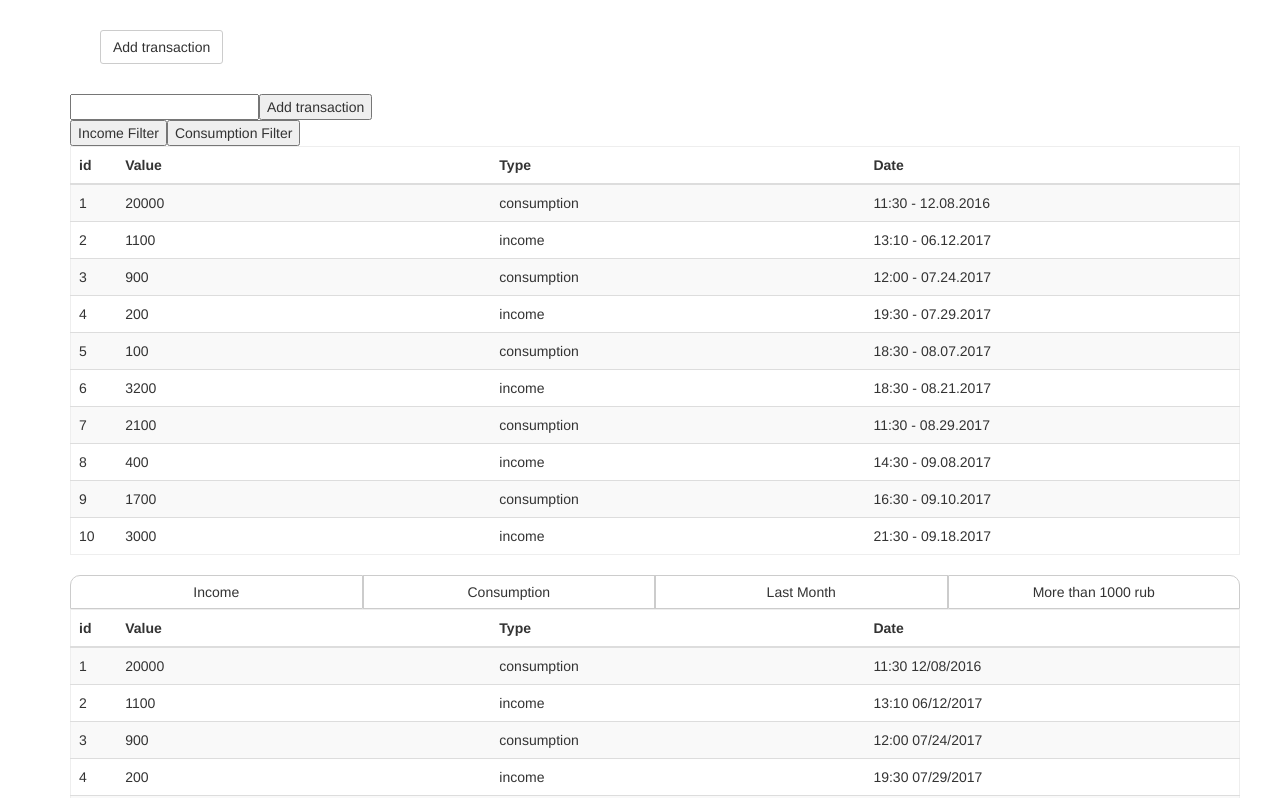
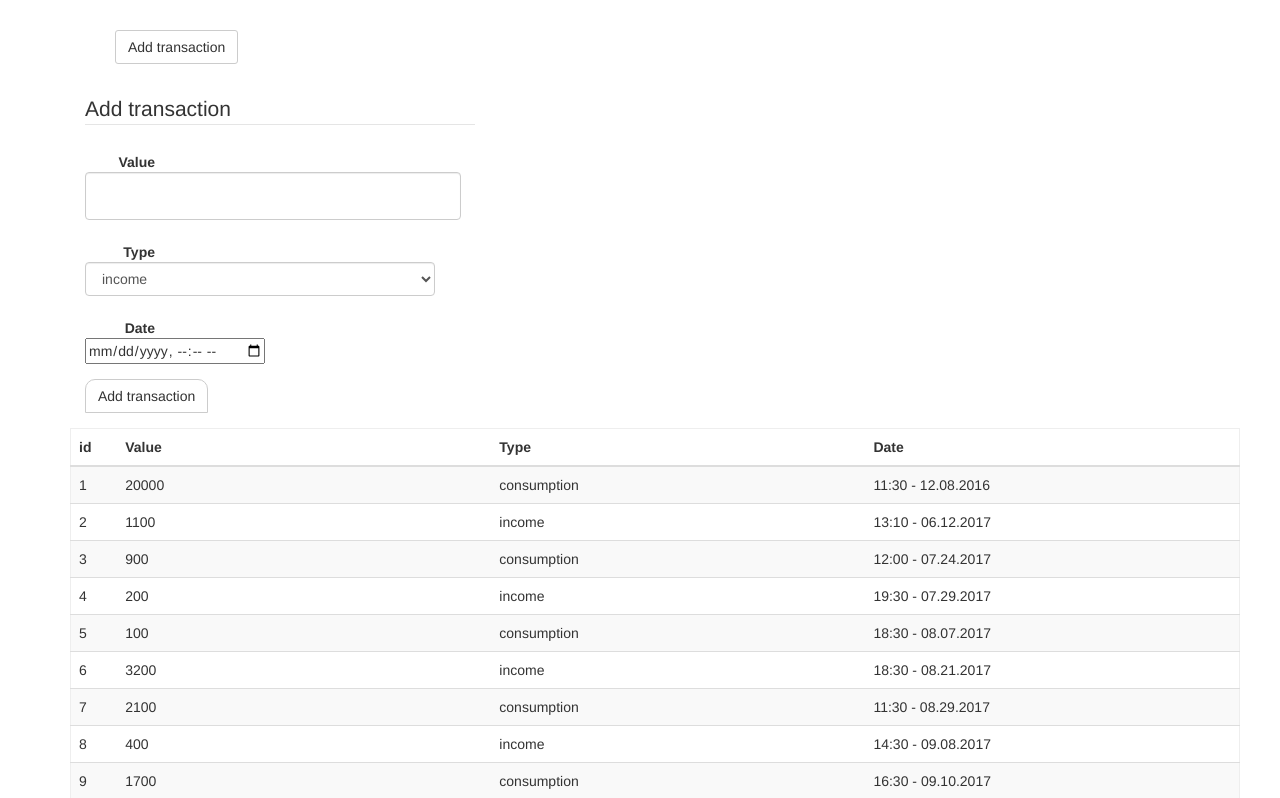
Before and after one commit to Whaledevelop/Transactions, a React (Create React App) app: page /#/ in a window 1280 px wide. Shown: the top 798 px of the page. Built offline with nearby package versions, Linux system fonts and the light colour scheme.

Commit message:
Added add form

```diff
--- a/src/AddForm.js
+++ b/src/AddForm.js
@@ -6,14 +6,56 @@ import './App.css';
 export class AddForm extends Component {
   render () {
     return (
-      <div>
-        <h1> Hi </h1>
-          <div>
-            <Link to="/">
-                <button type="button" className="btn btn-default" id="addButton">Transaction List</button>
-            </Link>
-          </div>
+  <div className="container">
+      <div className="col-md-12 col-lg-12">
+          <div className="col-lg-4">
+              <div>
+                <Link to="/">
+                    <button type="button" className="btn btn-default" id="addButton">Transaction List</button>
+                </Link>
+              </div>
+              <form className="form-horizontal">
+                  <fieldset>
+                      <legend>Add transaction</legend>
+                      <div className="form-group">
+                          <label htmlFor="inputValue" className="col-lg-2 control-label">Value</label>
+                          <div className="col-lg-10">
+                              <input type="text" id="inputValue" className="form-control"
+                                //ref={(input) => { this.inputValue = input }}
+                              />
+                          </div>
+                      </div>
+                      <div className="form-group">
+                          <label htmlFor="selectType" className="col-lg-2 control-label">Type</label>
+                          <div className="col-lg-10">
+                              <select id="selectType" className="form-control"
+                                //ref={input => {this.inputType = input}}
+                              >
+                                  <option>income</option>
+                                  <option>consumption</option>
+                              </select>
+                          </div>
+                      </div>
+                      <div className="form-group">
+                          <label htmlFor="inputDate" className="col-lg-2 control-label">Date</label>
+                          <div className="col-lg-10">
+                              <input type="datetime-local" id="inputDate" max="2030-12-30T00:00"
+                                    //ref={(input) => { this.inputDate = input }}
+                              />
+                          </div>
+                      </div>
+                      <div className="form-group">
+                          <div className="col-lg-10">
+                              <button type="submit" className="btn btn-default"
+                                  //onClick={this.addTransaction.bind(this)}
+                              >Add transaction</button>
+                          </div>
+                      </div>
+                  </fieldset>
+              </form>
+        </div>
       </div>
+    </div>
     )
   }
 }
--- a/src/App.js
+++ b/src/App.js
@@ -7,82 +7,63 @@ import './bootstrap.css';
 import './App.css';
 
 import TransactionsTable from './TransactionsTable';
-import transactionsList from './transactionsList';
-import Filters from './Filters';
-
 
 class App extends Component {
-  constructor(props) {
-    super(props);
-    this.state = {
-                    incomeFilter: false,
-                    consumptionFilter: false,
-                    lastMonthFilter: false,
-                    moreThanFilter: false
+  addTransaction() {
+    let newTransaction = {
+        value: this.inputValue.value,
+        type: this.inputType.value,
+        date: moment(this.inputDate.value).format('HH:mm - DD.MM.YYYY')
     }
-      this.handleFilters = this.handleFilters.bind(this);
-  }
-
-  handleFilters(newIncomeFilter, newConsumptionFilter,
-     newLastMonthFilter, newMoreThanFilter) {
-      this.setState({
-          incomeFilter: newIncomeFilter,
-          consumptionFilter: newConsumptionFilter,
-          lastMonthFilter: newLastMonthFilter,
-          moreThanFilter: newMoreThanFilter
-      });
-  }
-
-  addTransaction() {
-    this.props.onAddTransaction(this.transactionInput.value, this.props.transactions);
-    this.transactionInput.value = '';
+    this.props.onAddTransaction(newTransaction, this.props.transactions);
+    this.inputValue.value = '';
   }
 
   render () {
-    const filterTransactions = () => {
-        let filteredTransactions =  transactionsList;
-        if (this.state.incomeFilter || this.state.consumptionFilter ||
-          this.state.lastMonthFilter || this.state.moreThanFilter) {
-            if (this.state.incomeFilter) {
-              filteredTransactions = filteredTransactions.filter(transaction =>
-                 transaction.type === 'income');
-            }
-            if (this.state.consumptionFilter) {
-              filteredTransactions = filteredTransactions.filter (transaction =>
-                 transaction.type === 'consumption');
-            }
-            if (this.state.lastMonthFilter) {
-              const monthAgo = moment().subtract(30, 'days').format('YYMMDD');
-              filteredTransactions = filteredTransactions.filter(transaction =>
-                moment(transaction.date).format('YYMMDD') > monthAgo);
-            }
-            if (this.state.moreThanFilter) {
-              filteredTransactions = filteredTransactions.filter (transaction =>
-                transaction.value > 1000);
-            }
-        }
-        return filteredTransactions.map(transaction => {
-                        return <TransactionsTable
-                                  transaction={transaction}
-                                  key={transaction.id}/>
-        })
-    };
-
    return (
       <div className="container">
           <div className="col-md-12 col-lg-12">
+              <div className="col-lg-4">
                   <div>
                       <Link to="/add">
                           <button type="button" className="btn btn-default" id="addButton">Add transaction</button>
                       </Link>
                   </div>
-              <div>
-                    <input type="text" ref={(input) => { this.transactionInput = input }} />
-                    <button onClick={this.addTransaction.bind(this)}>Add transaction</button>
+                  <form className="form-horizontal">
+                      <fieldset>
+                          <legend>Add transaction</legend>
+                          <div className="form-group">
+                              <label htmlFor="inputValue" className="col-lg-2 control-label">Value</label>
+                              <div className="col-lg-10">
+                                  <input type="text" id="inputValue" className="form-control"
+                                    ref={(input) => { this.inputValue = input }} />
                               </div>
-              <div>
-                  <button>Income Filter</button>
-                  <button>Consumption Filter</button>
+                          </div>
+                          <div className="form-group">
+                              <label htmlFor="selectType" className="col-lg-2 control-label">Type</label>
+                              <div className="col-lg-10">
+                                  <select id="selectType" className="form-control"
+                                    ref={input => {this.inputType = input}}>
+                                      <option>income</option>
+                                      <option>consumption</option>
+                                  </select>
+                              </div>
+                          </div>
+                          <div className="form-group">
+                              <label htmlFor="inputDate" className="col-lg-2 control-label">Date</label>
+                              <div className="col-lg-10">
+                                  <input type="datetime-local" id="inputDate" max="2030-12-30T00:00"
+                                        ref={(input) => { this.inputDate = input }} />
+                              </div>
+                          </div>
+                          <div className="form-group">
+                              <div className="col-lg-10">
+                                  <button type="submit" className="btn btn-default"
+                                      onClick={this.addTransaction.bind(this)}>Add transaction</button>
+                              </div>
+                          </div>
+                      </fieldset>
+                  </form>
               </div>
               <table className="table table-striped table-hover">
                 <thead>
@@ -101,31 +82,6 @@ class App extends Component {
                           )}
                   </tbody>
                 </table>
-              <Filters
-                  onClick={this.handleFilters}
-                  incomeFilter={this.state.incomeFilter}
-                  consumptionFilter={this.state.consumptionFilter}
-                  lastMonthFilter={this.state.lastMonthFilter}
-                  moreThanFilter={this.state.moreThanFilter}/>
-              <table className="table table-striped table-hover">
-                <thead>
-                    <tr>
-                      <th>id</th>
-                      <th>Value</th>
-                      <th>Type</th>
-                      <th>Date</th>
-                    </tr>
-                </thead>
-                <tbody>
-                  {filterTransactions(
-                      this.state.incomeFilter,
-                      this.state.consumptionFilter,
-                      this.state.lastMonthFilter,
-                      this.state.moreThanFilter
-                    )
-                }
-                </tbody>
-              </table>
           </div>
       </div>
     );
@@ -137,12 +93,12 @@ export default connect(
     transactions: state.transactions
   }),
   dispatch => ({
-    onAddTransaction: (value, transactions) => {
+    onAddTransaction: (newTransaction, transactions) => {
       const payload = {
-        id: 11,//(transactions.length + 1),
-        value: value,
-        type: 'income',
-        date: moment().format('HH:mm - DD.MM.YYYY')
+        id: (transactions.length + 1),
+        value: newTransaction.value,
+        type: newTransaction.type,
+        date: newTransaction.date
       };
       dispatch({ type: 'ADD_TRANSACTION', payload });
     }
```
Also changed, not shown: saves/appsave.js (added, +84 -0 lines). Lines whose indentation alone changed are shown as unchanged.
